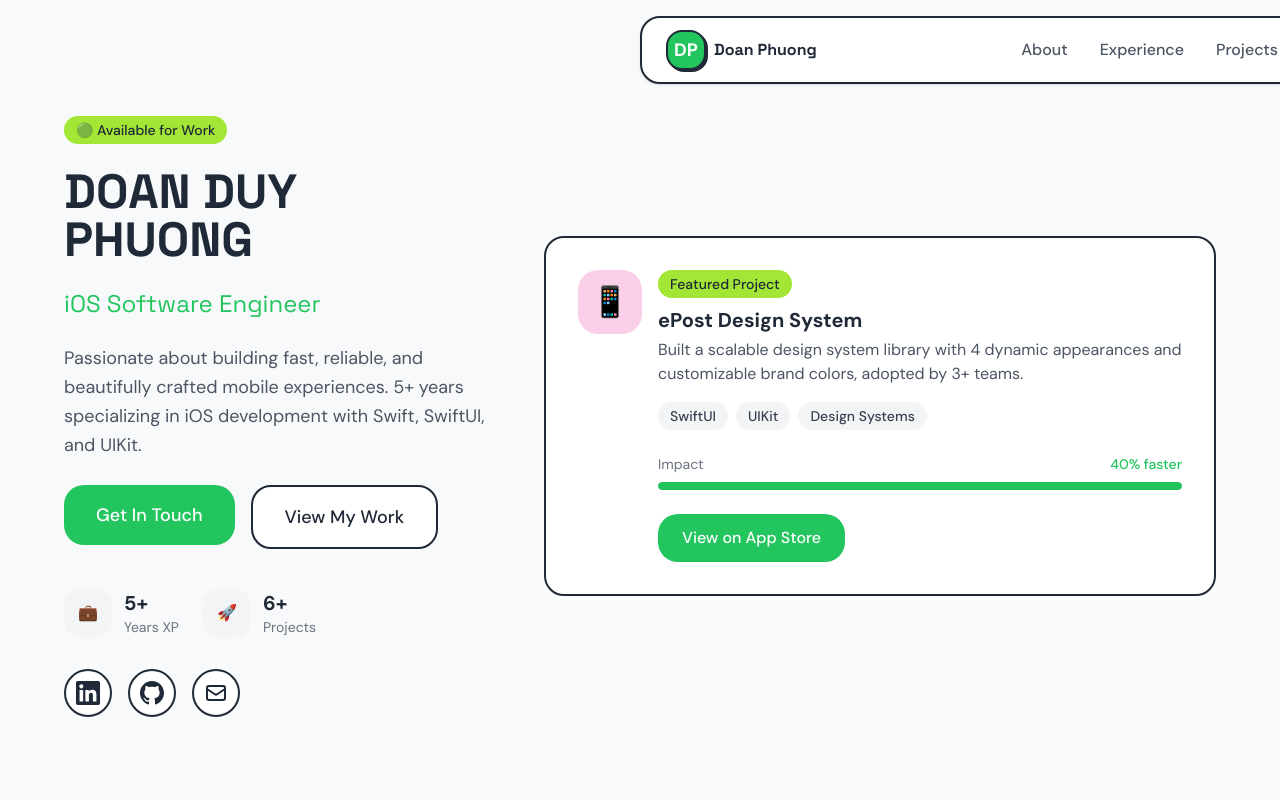
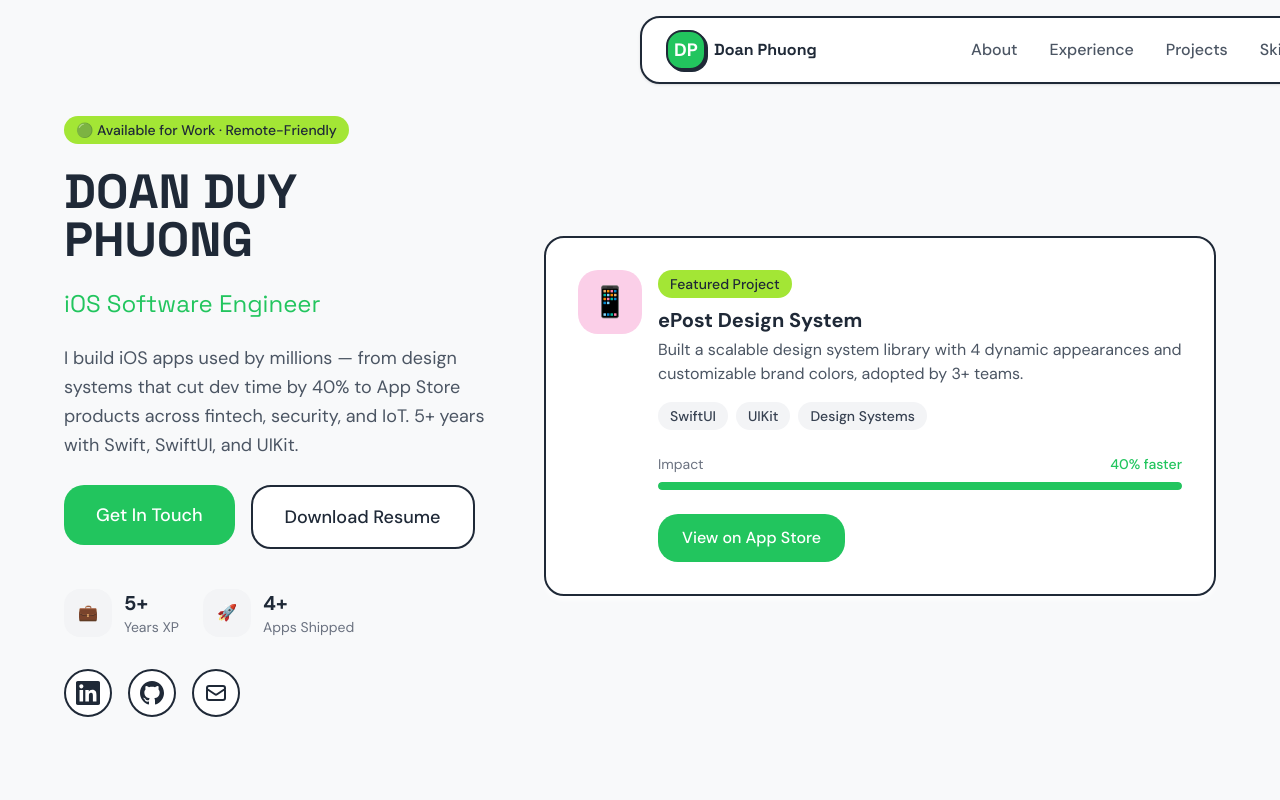
Before and after one commit to phuongddx/portfolio-next, a Next.js app: page / in a window 1280 px wide. Shown: the top 800 px of the page. Built offline with nearby package versions, Linux system fonts and the light colour scheme.

Commit message:
feat(cro): optimize hero and contact sections for conversions
- Update hero badge, description, and stat display
- Change secondary CTA to "Download Resume"
- Rewrite contact section description with work specifics
- Add resume download button to navbar CTAs

```diff
--- a/components/layout/navbar.tsx
+++ b/components/layout/navbar.tsx
@@ -54,8 +54,13 @@ export function Navbar() {
             ))}
           </div>
 
-          {/* CTA */}
-          <div className="hidden md:block">
+          {/* CTAs */}
+          <div className="hidden md:flex items-center gap-3">
+            <a href="/DoanPhuong.pdf" download="DoanPhuong.pdf">
+              <Button variant="secondary" size="sm">
+                Resume
+              </Button>
+            </a>
             <a href="#contact">
               <Button variant="primary" size="sm">
                 Contact
--- a/components/sections/contact-section.tsx
+++ b/components/sections/contact-section.tsx
@@ -73,9 +73,9 @@ export function ContactSection() {
 
         <ScrollReveal delay={0.1}>
           <p className="text-lg text-gray-600 max-w-2xl mx-auto mb-12 leading-relaxed">
-            I&apos;m currently open to new opportunities and exciting projects.
-            Whether you&apos;re looking for a skilled iOS developer or want to
-            discuss potential collaborations, I&apos;d love to hear from you.
+            Open to full-time roles and contract projects — remote or based in
+            Ho Chi Minh City, Vietnam. Drop me a message and I&apos;ll get back
+            to you within 24 hours.
           </p>
         </ScrollReveal>
 
--- a/components/sections/hero-section.tsx
+++ b/components/sections/hero-section.tsx
@@ -52,7 +52,7 @@ export function HeroSection() {
             {/* Badge */}
             <m.div variants={itemVariants}>
               <span className="inline-flex items-center px-3 py-1 rounded-full text-sm font-medium bg-lime-400 text-gray-800">
-                🟢 Available for Work
+                🟢 Available for Work &middot; Remote-Friendly
               </span>
             </m.div>
 
@@ -77,9 +77,9 @@ export function HeroSection() {
               variants={itemVariants}
               className="text-lg text-gray-600 leading-relaxed"
             >
-              Passionate about building fast, reliable, and beautifully crafted
-              mobile experiences. 5+ years specializing in iOS development with
-              Swift, SwiftUI, and UIKit.
+              I build iOS apps used by millions — from design systems that cut
+              dev time by 40% to App Store products across fintech, security,
+              and IoT. 5+ years with Swift, SwiftUI, and UIKit.
             </m.p>
 
             {/* CTAs */}
@@ -89,9 +89,9 @@ export function HeroSection() {
                   Get In Touch
                 </Button>
               </a>
-              <a href="#projects">
+              <a href="/DoanPhuong.pdf" download="DoanPhuong.pdf">
                 <Button variant="secondary" size="lg">
-                  View My Work
+                  Download Resume
                 </Button>
               </a>
             </m.div>
@@ -105,8 +105,8 @@ export function HeroSection() {
               />
               <StatBadge
                 icon={<span>🚀</span>}
-                value="6+"
-                label="Projects"
+                value="4+"
+                label="Apps Shipped"
               />
             </m.div>
 
```
